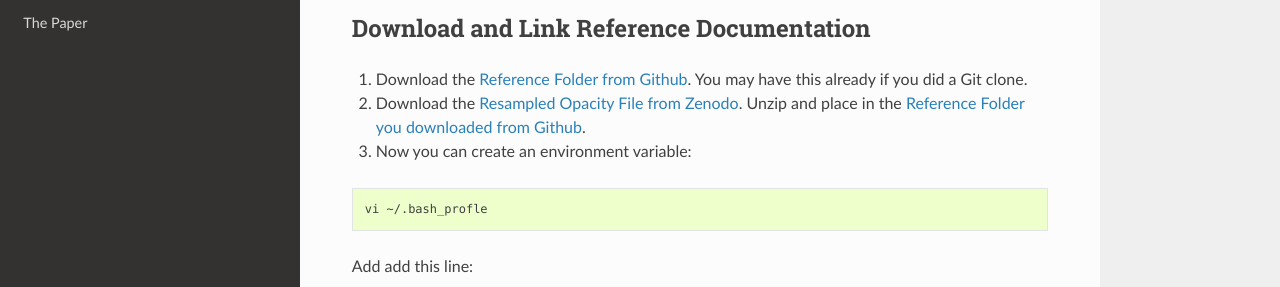
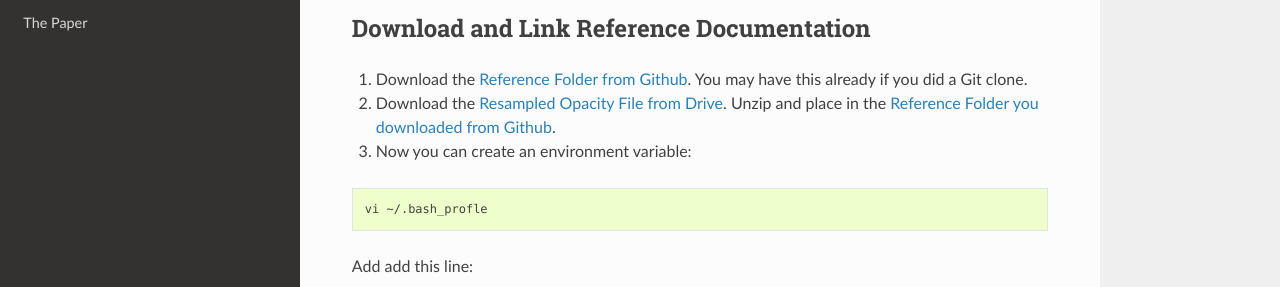
Before and after one commit to natashabatalha/picaso, a Sphinx documentation site: the page built from docs/installation.rst, in a window 1280 px wide and 900 px high. Shown: the part 427-714 px from the top of the window. Built offline with Sphinx 7.4.7 and the Read the Docs theme 2.0.0, drawn with Linux system fonts in a browser that asks for light colours; pages that are not in the unit, such as notebooks, are missing from menus.

Commit message:
zenodo file issues

```diff
--- a/docs/installation.rst
+++ b/docs/installation.rst
@@ -23,7 +23,7 @@ Download and Link Reference Documentation
 
 1) Download the `Reference Folder from Github <https://github.com/natashabatalha/picaso/tree/master/reference>`_. You may have this already if you did a Git clone.
 
-2) Download the `Resampled Opacity File from Zenodo <https://doi.org/10.5281/zenodo.3759675>`_. Unzip and place in the `Reference Folder you downloaded from Github <https://github.com/natashabatalha/picaso/tree/master/reference>`_.
+2) Download the `Resampled Opacity File from Drive <https://drive.google.com/file/d/1RqPAc4H2WjvQpVPgHfy30B-YovfereQ7/view?usp=sharing>`_. Unzip and place in the `Reference Folder you downloaded from Github <https://github.com/natashabatalha/picaso/tree/master/reference>`_.
 
 3) Now you can create an environment variable:
 
```
